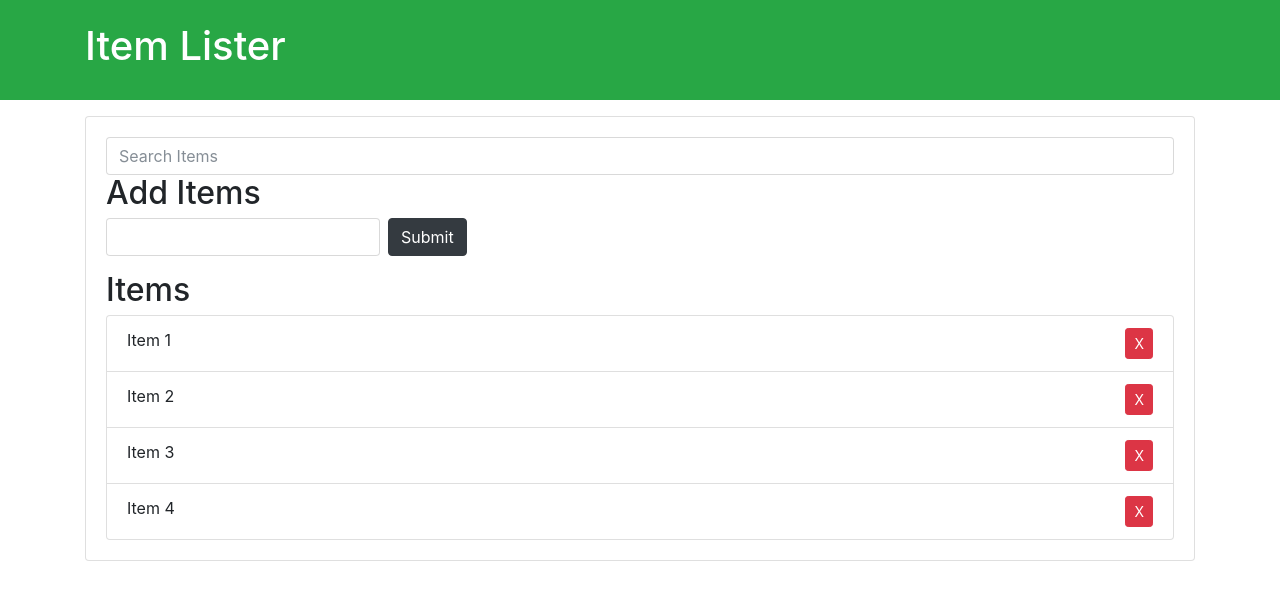
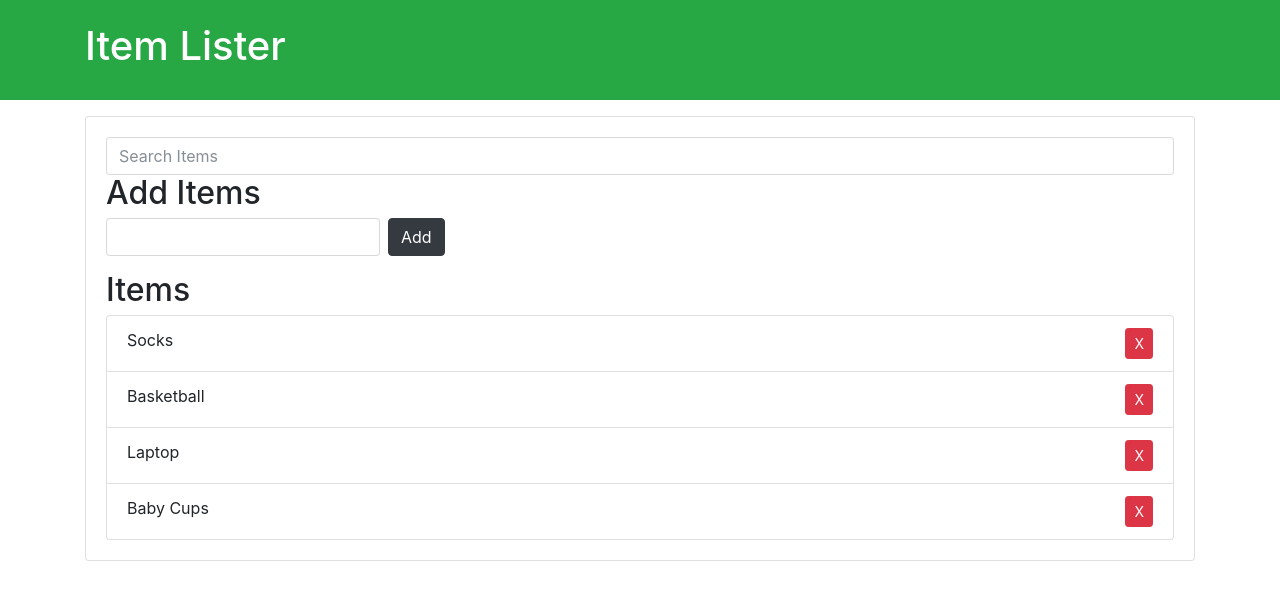
Before and after one commit to ysun62/Javascript-Exercise, a plain HTML site: page index.html in a window 1280 px wide. Drawn offline with nearby package versions, Linux system fonts and the light colour scheme.

Commit message:
added screenshot

```diff
--- a/index.html
+++ b/index.html
@@ -19,14 +19,14 @@
     <h2 class="title">Add Items</h2>
     <form class="form-inline mb-3" id="addForm">
       <input type="text" class="form-control mr-2" id="newItem">
-      <input type="submit" class="btn btn-dark" value="Submit">
+      <input type="submit" class="btn btn-dark" value="Add">
     </form>
     <h2 class="title">Items</h2>
     <ul id="items" class="list-group">
-      <li class="list-group-item">Item 1 <button class="btn btn-danger btn-sm float-right delete">X</button></li>
-      <li class="list-group-item">Item 2 <button class="btn btn-danger btn-sm float-right delete">X</button></li>
-      <li class="list-group-item">Item 3 <button class="btn btn-danger btn-sm float-right delete">X</button></li>
-      <li class="list-group-item">Item 4 <button class="btn btn-danger btn-sm float-right delete">X</button></li>
+      <li class="list-group-item">Socks <button class="btn btn-danger btn-sm float-right delete">X</button></li>
+      <li class="list-group-item">Basketball <button class="btn btn-danger btn-sm float-right delete">X</button></li>
+      <li class="list-group-item">Laptop <button class="btn btn-danger btn-sm float-right delete">X</button></li>
+      <li class="list-group-item">Baby Cups <button class="btn btn-danger btn-sm float-right delete">X</button></li>
     </ul>
    </div>
   </div>
--- a/main.js
+++ b/main.js
@@ -30,7 +30,7 @@ function addItem(e) {
 
 function deleteItem(e) {
   if (e.target.classList.contains("delete")) {
-    if (confirm("Are you sure?")) e.target.parentElement.remove();
+    if (confirm("Are you sure you want to delete this item?")) e.target.parentElement.remove();
     // console.log(e.target.parentElement);
   }
 }
```
Also changed, not shown: images/cat.jpg (deleted), images/dog.jpg (deleted), images/home_page.png (added).
